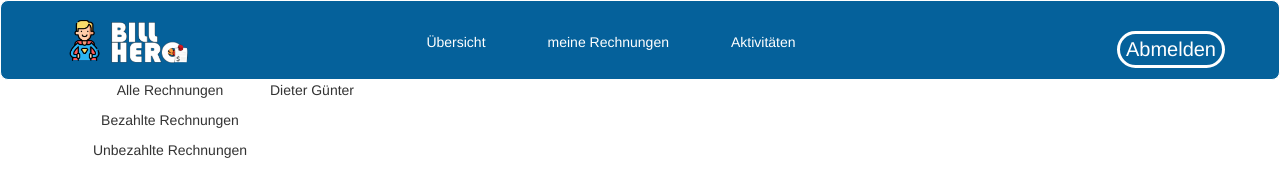
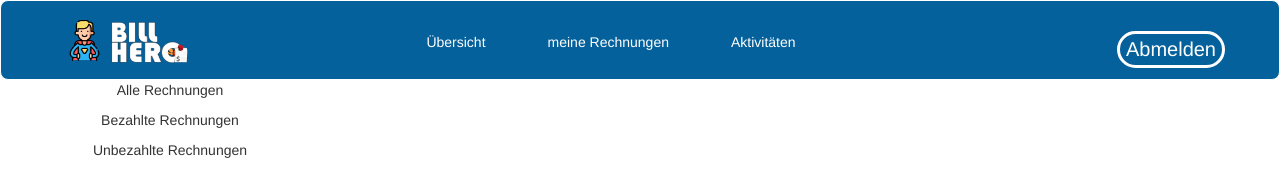
Before and after one commit to EricRissler/BillHero, an Angular app: page /mybills in a window 1280 px wide. Shown: the top 169 px of the page. Built offline with nearby package versions, Linux system fonts and the light colour scheme.

Commit message:
Ohne Günter/Dieter

```diff
--- a/src/app/mybills/mybills.component.html
+++ b/src/app/mybills/mybills.component.html
@@ -7,8 +7,5 @@
     <button>neue Kategorie</button>
   </div>
 
-  <div class="bills">
-    Dieter
-    Günter
-  </div>
+  <div class="bills"></div>
 </div>
```
